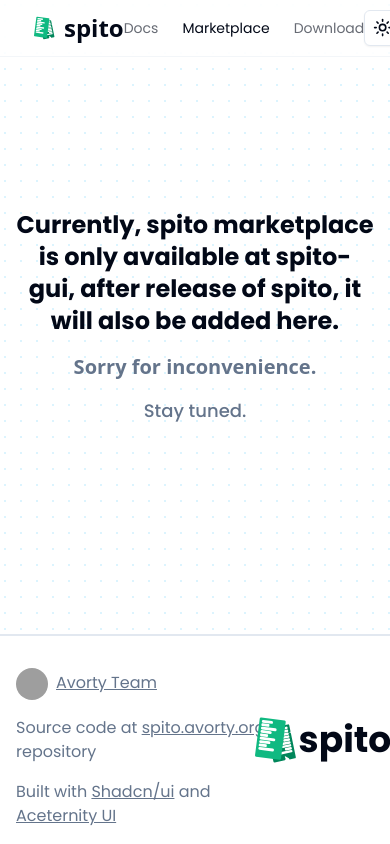
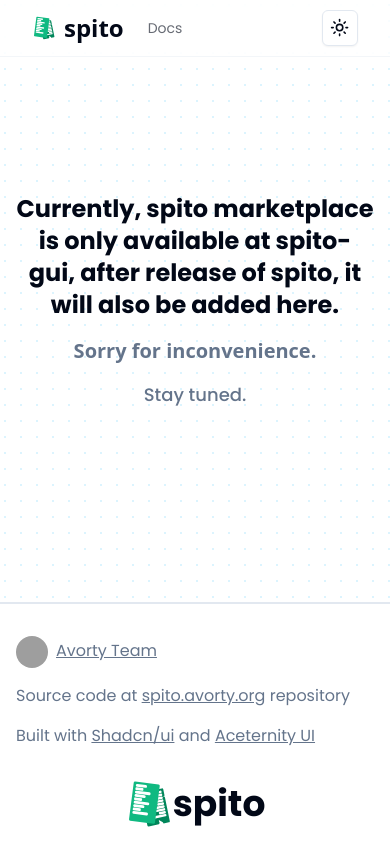
Before and after one commit to vulcan-api/spito-web, a React (Vite) app: page /marketplace in a window 390 px wide. Built offline with nearby package versions, Linux system fonts and the light colour scheme; grey boxes are pictures that could not be loaded.

Commit message:
Made responsivness for footer and header

```diff
--- a/src/Layout/Footer.tsx
+++ b/src/Layout/Footer.tsx
@@ -3,7 +3,7 @@
 export default function Footer(): JSX.Element {
   return (
     <footer className="border-t-2">
-      <div className="container flex justify-between p-4 max-w-screen-2xl font-poppins text-muted-foreground">
+      <div className="container flex flex-col sm:flex-row gap-8 justify-between p-4 max-w-screen-2xl font-poppins text-muted-foreground">
         <div className="flex flex-col gap-4">
           <p>
             <a
--- a/src/Layout/Header.tsx
+++ b/src/Layout/Header.tsx
@@ -26,7 +26,7 @@
                 to="/marketplace"
                 className={({ isActive }) =>
                   cn(
-                    "text-foreground/60 hover:text-foreground/80 transition-colors",
+                    "text-foreground/60 hover:text-foreground/80 transition-colors sm:block hidden",
                     isActive && "text-foreground hover:text-foreground"
                   )
                 }
@@ -37,7 +37,7 @@
                 to="/download"
                 className={({ isActive }) =>
                   cn(
-                    "text-foreground/60 hover:text-foreground/80 transition-colors",
+                    "text-foreground/60 hover:text-foreground/80 transition-colors sm:block hidden",
                     isActive && "text-foreground hover:text-foreground"
                   )
                 }
--- a/src/Pages/LandingPage/LandingPage.tsx
+++ b/src/Pages/LandingPage/LandingPage.tsx
@@ -11,6 +11,7 @@
   IconCircleNumber3,
 } from "@tabler/icons-react";
 import { Spotlight } from "@/components/ui/Spotlight";
+import guiScreenshot from "./assets/spito_gui_screenshot.png";
 
 export default function LandingPage(): JSX.Element {
   const drawLineOne = {
@@ -45,7 +46,7 @@
 
   return (
     <div className="flex flex-col">
-      <div className="w-screen h-screen flex flex-col items-center justify-center gap-8 bg-dot-sky-400/[0.4]">
+      <div className="w-screen h-screen flex flex-col items-center justify-center gap-8 bg-dot-sky-400/[0.4] relative">
         <motion.h1
           initial={{ opacity: 0, y: 100 }}
           animate={{
@@ -327,9 +328,9 @@
             in a more friendly way.
           </p>
           <img
-            src="https://placehold.co/500x281"
+            src={guiScreenshot}
             alt="Spito-gui's screenshot"
-            className="rounded-lg w-[500px] aspect-video shadow-lg"
+            className="rounded-lg w-[500px] aspect-video shadow-lg border"
           />
         </motion.div>
       </motion.div>
```
Also changed, not shown: src/Pages/LandingPage/assets/spito_gui_screenshot.png (added).
